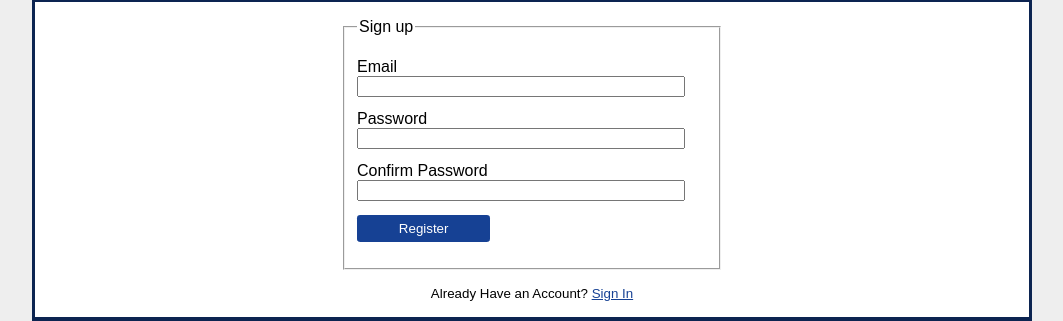
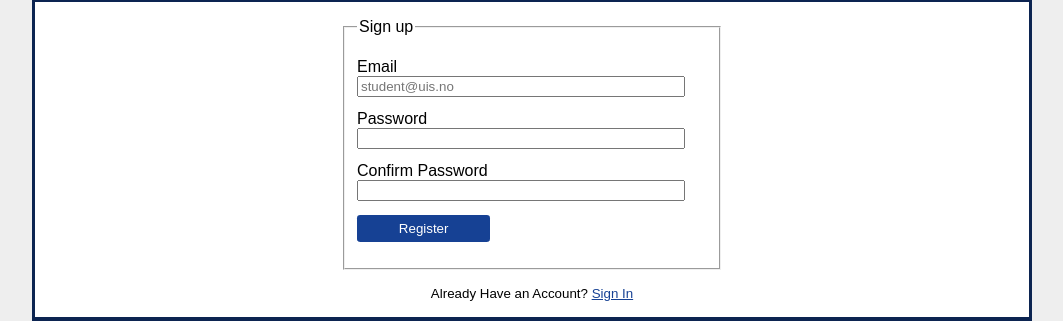
Before and after one commit to fatimamatieva/DAT250_PROJECT, a Flask app: page /auth/register in a window 1280 px wide. Shown: the part 268-589 px from the top of the page, without its empty margins (108-1171 px from the left). Run offline with Flask 2, Linux system fonts and the light colour scheme; some libraries are stand-ins or nearby versions.

Commit message:
added placeholder on email-field

```diff
--- a/flaskr/templates/auth/register.html
+++ b/flaskr/templates/auth/register.html
@@ -25,7 +25,7 @@
                 <form method="POST" action="">
                     {{ form.csrf_token() }}
                     {{ form.email.label}}
-                    {{ form.email }}
+                    {{ form.email (placeholder="student@uis.no")}}
                     {{ form.password.label}}
                     {{ form.password }}
                     {{ form.confirm_password.label}}
```
